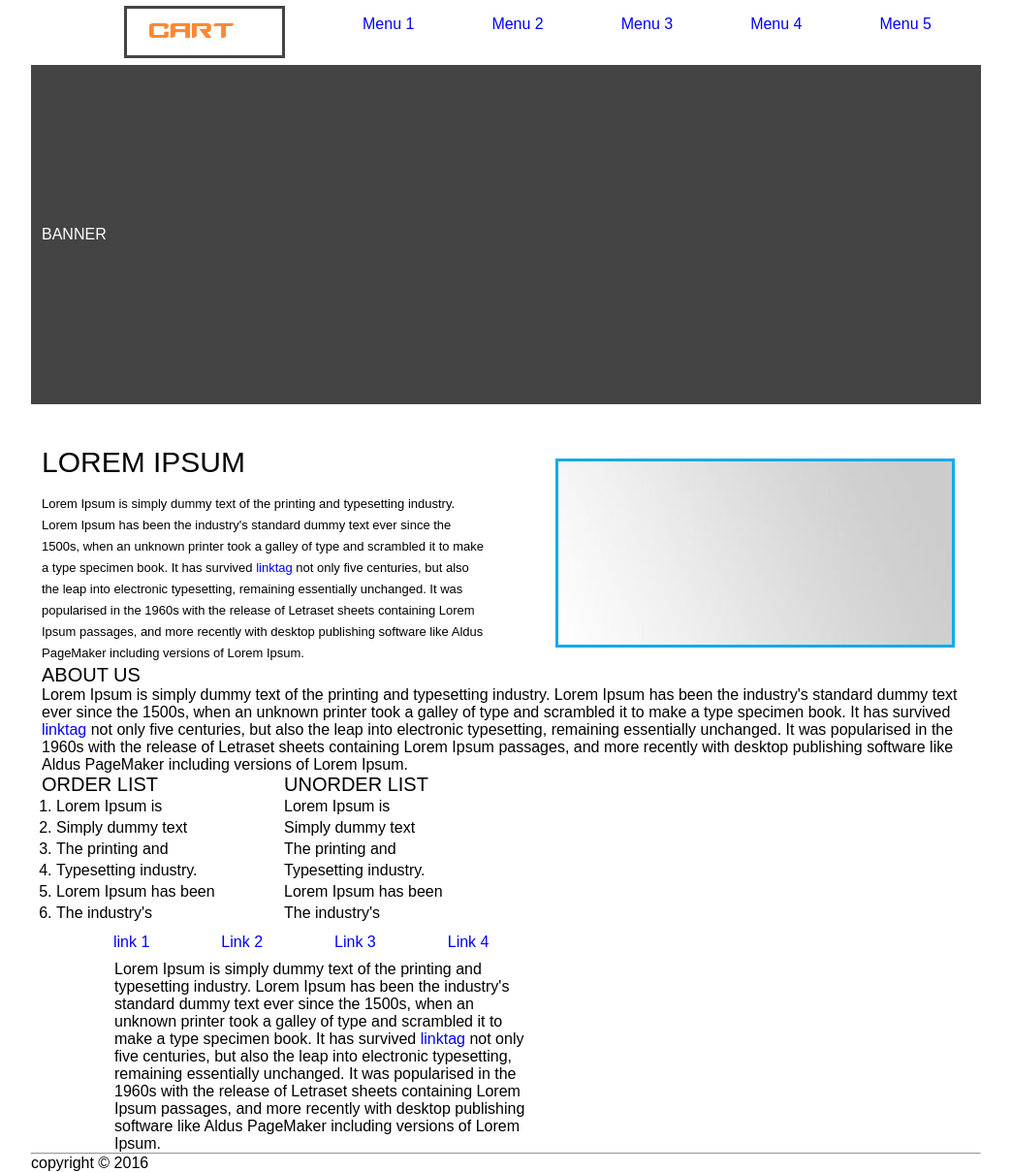
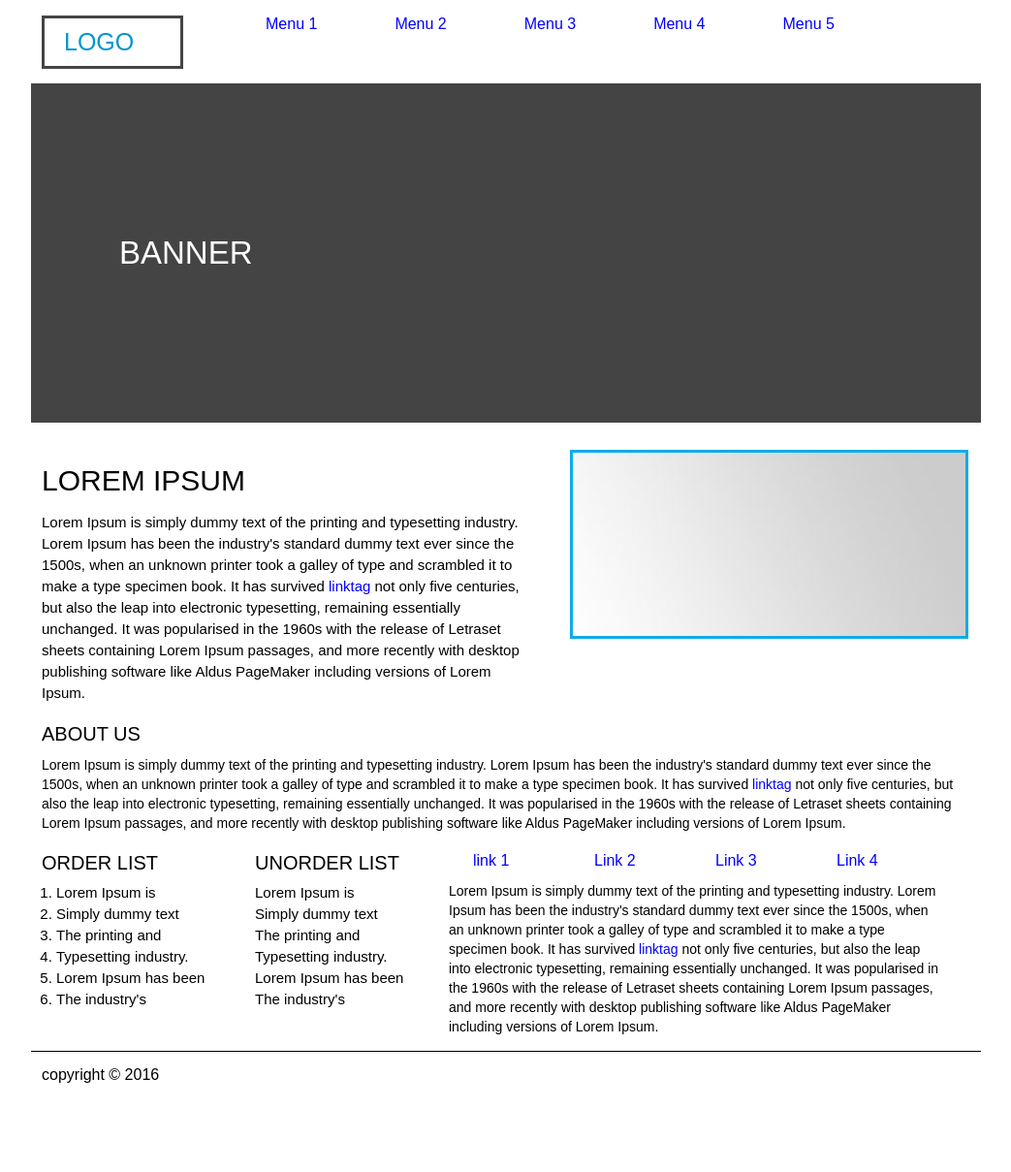
Before and after one commit to gangesm/html_assignments, a plain HTML site: page assignment_1/index.html in a window 1280 px wide. Shown: the whole page at 97% size, without its empty margins (118-1161 px from the left). After the commit the page ends 1118 px from the top, so only its background shows below. Drawn offline with Linux system fonts and the light colour scheme.

Commit message:
done complete all changes

```diff
--- a/assignment_1/css/style.css
+++ b/assignment_1/css/style.css
@@ -33,6 +33,14 @@ h3 {
     font-weight:500;
   }
 
+h4{
+    text-transform:uppercase;
+    font-family: 'Metrophobic', Arial, serif;
+    font-size:33px;
+    font-weight:500;
+    padding-left: 80px;
+  }
+
 .clearfix {
     clear:both;
     margin:0px;
@@ -45,7 +53,6 @@ h3 {
 
 
 .logo {
-    padding:5px;
     color:#0096d2;
     font-size:25px;
     border-style: solid;
@@ -53,6 +60,12 @@ h3 {
     border-color:#444444;
     padding:10px 20px;
     text-transform:uppercase;
+    width: 100px;
+    float: left;
+    margin-bottom: 15px;
+  }
+  .menu {
+    float: left;
   }
 
 .menu ul {
@@ -75,7 +88,7 @@ h3 {
 
 .aboutInfo {
     float:left;
-    width:460px;
+    width:510px;
     margin-top: 43px;
   }
 
@@ -88,7 +101,7 @@ h3 {
 
 .aboutInfo p {
     line-height: 22px;
-    font-size: 13px;
+    font-size: 15px;
     font-family: 'Metrophobic', Arial, serif;
     text-align: left;
   }
@@ -111,57 +124,90 @@ h3 {
   }
 
 .aboutUs {
+    margin: 20px auto;
+  }
+
+.aboutUs h3 {
+    text-transform:uppercase;
+    font-family: 'Metrophobic', Arial, serif;
+    font-size:20px;
+    font-weight:500;
+    margin-bottom: 10px;
+  }
+    .aboutUs p {
+    font-family: 'Metrophobic', Arial, serif;
+    font-size:14px;
+    line-height: 20px;
+    font-weight:500;
+  }
+
+.orderList {
+    float:left;
+    width:220px;
+  }
+.orderList > ol {
+    margin:auto;
+    padding-left:15px;
+    margin-top: 8px;
+    font-size: 15px;
+  }
+
+.orderList > ol > li {
+    line-height:22px;
+  }
+
+.unorderList {
+    float:left;
+    width:200px;
 
   }
 
-.box_one {
-    float:left;
-    width:250px;
-  }
-.box_one > ol {
+.unorderList ul {
     margin:auto;
-    padding-left:15px;
+    padding-left:0px;
+    margin-top: 8px;
+    font-size: 15px;
   }
 
-.box_one > ol > li {
-    line-height:22px;
-  }
-
-.box_two {
-    float:left;
-    width:250px;
-
-  }
-
-.box_two ul {
-    margin:auto;
-    padding-left:0px;
-  }
-
-.box_two ul li {
+.unorderList ul li {
     list-style-type:none;
     line-height:22px;
   }
 
-.box_three {
+.footerMenu {
     float:left;
-    width:500px;
+    width:510px;
    }
-.box_three ul {
+.footerMenu ul {
     margin:auto;
     padding-left:0px;
    }
-.box_three .menu {
-    float:left;
-    padding-top:10px;
+
+.footerMenu .menu ul li{
+  width: 100px;
+  margin-left: 25px;
    }
 
-.box_three .menu > ul > li {
+.footerMenu .menu {
     float:left;
-    margin-left:74px;
+   }
+
+.footerMenu .menu > ul > li {
+    float:left;
     list-style-type:none;
   }
-.box_three p {
-    padding-left:75px;
-    padding-top:38px;
-  }
+.footerMenu p {
+    adding-left: 25px;
+    font-size: 14px;
+    padding-top: 30px;
+    line-height: 20px;
+}
+
+.line {
+    margin-top: 15px;
+    margin-bottom: 15px;
+    border-style:solid;
+    border-top: 1px;
+    border-top-color: #827b00;
+    border-width: 1px;
+}
--- a/assignment_1/index.html
+++ b/assignment_1/index.html
@@ -1,3 +1,4 @@
+<!DOCTYPE html>
 <html>
   <head>
     <title>HTML Assignment</title>
@@ -11,9 +12,9 @@
 
     <div class="container">
       <div class="header clearfix"><!-- Start header -->
+      <div class="logo">Logo</div>
         <div class="menu">
           <ul>
-              <li><a href="#" class="logo"><img src="img/logo.png" alt="" ="Cart91"></a></li>
               <li><a href="#">Menu 1</a></li>
               <li><a href="#">Menu 2</a></li>
               <li><a href="#">Menu 3</a></li>
@@ -22,12 +23,14 @@
           </ul>
         </div>
       </div><!-- End Header -->
-    </div><!-- container -->
+    </div><!-- End container -->
 
     <div class="clearfix"></div>
 
       <div class="slider">
-      <div class="container">Banner</div>
+        <div class="container">
+            <h4>Banner</h4>
+        </div>
       </div><!-- End Slider -->
 
   <div class="clearfix"></div>
@@ -42,16 +45,18 @@
 
       <div class="aboutUs_img">
         <img src="img/aboutUs.jpg" alt="About us image" class="aboutUs_Img" />
-      </div><!-- End about Us Img -->
+      </div><!-- End aboutUs Img -->
 
       <div class="clearfix"></div>
 
-      <h3>About Us</h3>
-      <p>
-          Lorem Ipsum is simply dummy text of the printing and typesetting industry. Lorem Ipsum has been the industry's standard dummy text ever since the 1500s, when an unknown printer took a galley of type and scrambled it to make a type specimen book. It has survived <a href="linktag">linktag</a> not only five centuries, but also the leap into electronic typesetting, remaining essentially unchanged. It was popularised in the 1960s with the release of Letraset sheets containing Lorem Ipsum passages, and more recently with desktop publishing software like Aldus PageMaker including versions of Lorem Ipsum.
-        </p>
+      <div class="aboutUs">
+        <h3>About Us</h3>
+        <p>
+            Lorem Ipsum is simply dummy text of the printing and typesetting industry. Lorem Ipsum has been the industry's standard dummy text ever since the 1500s, when an unknown printer took a galley of type and scrambled it to make a type specimen book. It has survived <a href="#">linktag</a> not only five centuries, but also the leap into electronic typesetting, remaining essentially unchanged. It was popularised in the 1960s with the release of Letraset sheets containing Lorem Ipsum passages, and more recently with desktop publishing software like Aldus PageMaker including versions of Lorem Ipsum.
+          </p>
+      </div>
 
-        <div class="box_one"><!-- start box -->
+        <div class="orderList">
           <h3>order List</h3>
             <ol>
               <li>Lorem Ipsum is </li>
@@ -61,9 +66,9 @@
               <li>Lorem Ipsum has been</li>
               <li>The industry's</li>
             </ol>
-        </div><!-- Box one -->
+        </div><!-- orderList one -->
 
-        <div class="box_two"><!-- start box -->
+        <div class="unorderList">
           <h3>unorder List</h3>
 
             <ul>
@@ -75,9 +80,9 @@
               <li>The industry's</li>
             </ul>
 
-        </div><!-- End box -->
+        </div><!-- unorderList box -->
 
-        <div class="box_three">
+        <div class="footerMenu">
           <div class="menu">
             <ul>
               <li><a href="#">link 1</a></li>
@@ -85,18 +90,22 @@
               <li><a href="#">Link 3</a></li>
               <li><a href="#">Link 4</a></li>
             </ul>
-          </div><!-- End menu -->
+          </div><!-- menu -->
 
-          <p>Lorem Ipsum is simply dummy text of the printing and typesetting industry. Lorem Ipsum has been the industry's standard dummy text ever since the 1500s, when an unknown printer took a galley of type and scrambled it to make a type specimen book. It has survived <a href="linktag">linktag</a> not only five centuries, but also the leap into electronic typesetting, remaining essentially unchanged. It was popularised in the 1960s with the release of Letraset sheets containing Lorem Ipsum passages, and more recently with desktop publishing software like Aldus PageMaker including versions of Lorem Ipsum.</p>
+          <p>Lorem Ipsum is simply dummy text of the printing and typesetting industry. Lorem Ipsum has been the industry's standard dummy text ever since the 1500s, when an unknown printer took a galley of type and scrambled it to make a type specimen book. It has survived <a href="#">linktag</a> not only five centuries, but also the leap into electronic typesetting, remaining essentially unchanged. It was popularised in the 1960s with the release of Letraset sheets containing Lorem Ipsum passages, and more recently with desktop publishing software like Aldus PageMaker including versions of Lorem Ipsum.</p>
 
-      </div>
+      </div><!-- End footerMenu -->
+
   </div><!-- End container -->
 
 <div class="clearfix"></div>
 
-    <hr>
 
-    copyright © 2016
+<div class="line"></div>
+
+  <div class="container">
+    copyright &copy 2016
+  </div><!-- End Container -->
 
   </body>
 </html>
```
